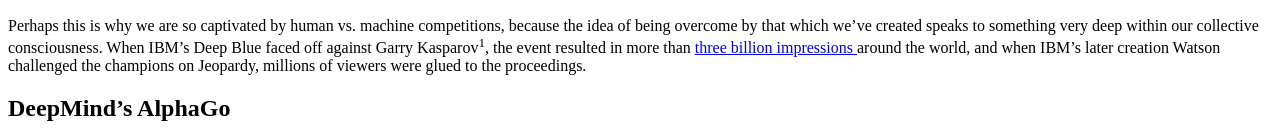
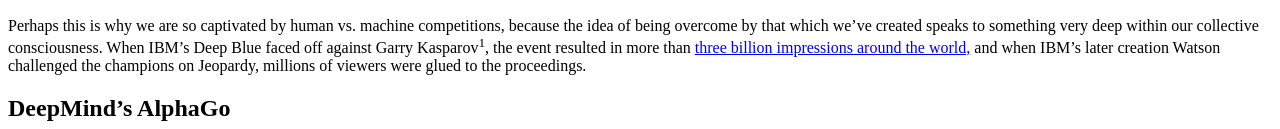
Before and after one commit to PeterOsifeso/Udacity-Web-Development, a plain HTML site: page index.html in a window 1280 px wide. Shown: the part 624-753 px from the top of the page. Drawn offline with Linux system fonts and the light colour scheme.

Commit message:
Added files via upload

```diff
--- a/index.html
+++ b/index.html
@@ -24,7 +24,7 @@
 <p><h2>The Triumph Of Deep Blue</h2></p>
 
 <p>
-  Perhaps this is why we are so captivated by human vs. machine competitions, because the idea of being overcome by that which we’ve created speaks to something very deep within our collective consciousness. When IBM’s Deep Blue faced off against Garry Kasparov<sup>1</sup>, the event resulted in more than <a href="http://www-03.ibm.com/ibm/history/ibm100/us/en/icons/deepblue/">three billion impressions </a>around the world, and when IBM’s later creation Watson challenged the champions on Jeopardy, millions of viewers were glued to the proceedings.
+  Perhaps this is why we are so captivated by human vs. machine competitions, because the idea of being overcome by that which we’ve created speaks to something very deep within our collective consciousness. When IBM’s Deep Blue faced off against Garry Kasparov<sup>1</sup>, the event resulted in more than <a href="http://www-03.ibm.com/ibm/history/ibm100/us/en/icons/deepblue/">three billion impressions around the world,</a> and when IBM’s later creation Watson challenged the champions on Jeopardy, millions of viewers were glued to the proceedings.
 </p>
 
 <p><h2>DeepMind’s AlphaGo</h2></p>
```
